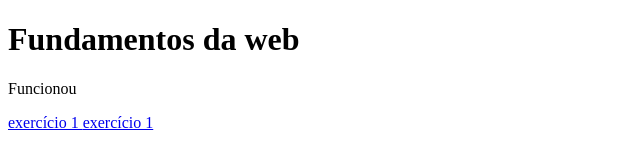
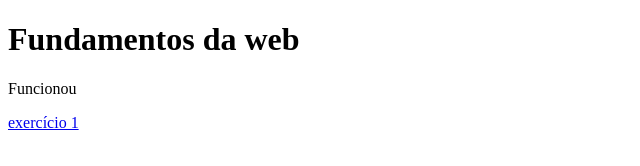
Before and after one commit to joaoaugustomezentier/joaoaugustomezentier.github.io, a plain HTML site: page index.html in a window 1280 px wide. Shown: the full height of the page, 0-640 px from the left. Drawn offline with Linux system fonts and the light colour scheme.

Commit message:
Update index.html

```diff
--- a/index.html
+++ b/index.html
@@ -14,4 +14,3 @@
 	<a> </a>
 </body>
 </html>
-<a href="./exercicio1-18022021.html">exercício 1</a>
```
